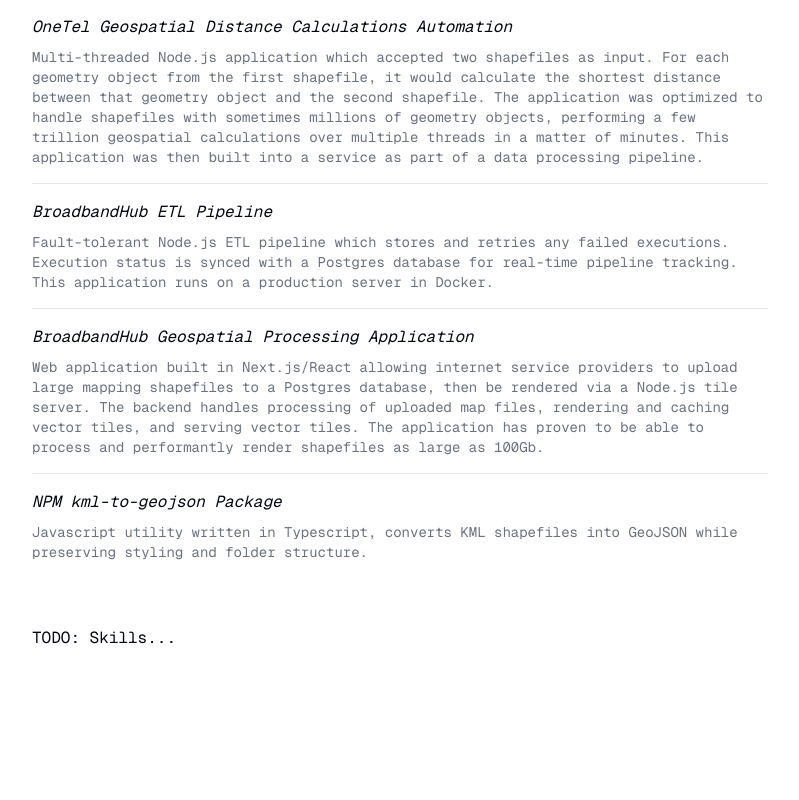
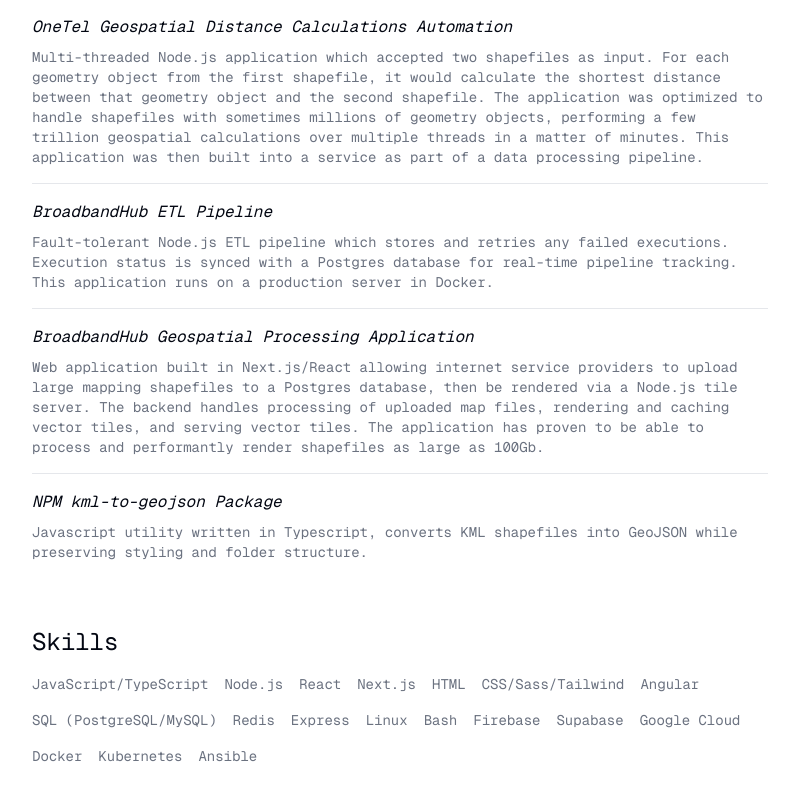
Before and after one commit to kylerummens/kylerummens.com, a Next.js app: page / in a window 1280 px wide. Shown: the part 1895-2695 px from the top of the page, without its empty margins (240-1039 px from the left). Before the commit the page ends 2625 px from the top, so only its background shows below. Built offline with nearby package versions, Linux system fonts and the light colour scheme.

Commit message:
Add skills

```diff
--- a/src/app/components/skills-section.tsx
+++ b/src/app/components/skills-section.tsx
@@ -1,3 +1,28 @@
+import { Section } from "./section";
+
 export function SkillsSection() {
-  return <div>TODO: Skills...</div>;
+  return (
+    <Section title="Skills">
+      <div className="flex flex-wrap gap-4 text-sm text-muted-foreground">
+        <span>JavaScript/TypeScript</span>
+        <span>Node.js</span>
+        <span>React</span>
+        <span>Next.js</span>
+        <span>HTML</span>
+        <span>CSS/Sass/Tailwind</span>
+        <span>Angular</span>
+        <span>SQL (PostgreSQL/MySQL)</span>
+        <span>Redis</span>
+        <span>Express</span>
+        <span>Linux </span>
+        <span>Bash</span>
+        <span>Firebase</span>
+        <span>Supabase </span>
+        <span>Google Cloud </span>
+        <span>Docker</span>
+        <span>Kubernetes</span>
+        <span>Ansible</span>
+      </div>
+    </Section>
+  );
 }
```
Also changed, not shown: 1 other file (tests, documents, lock files or other folders).
